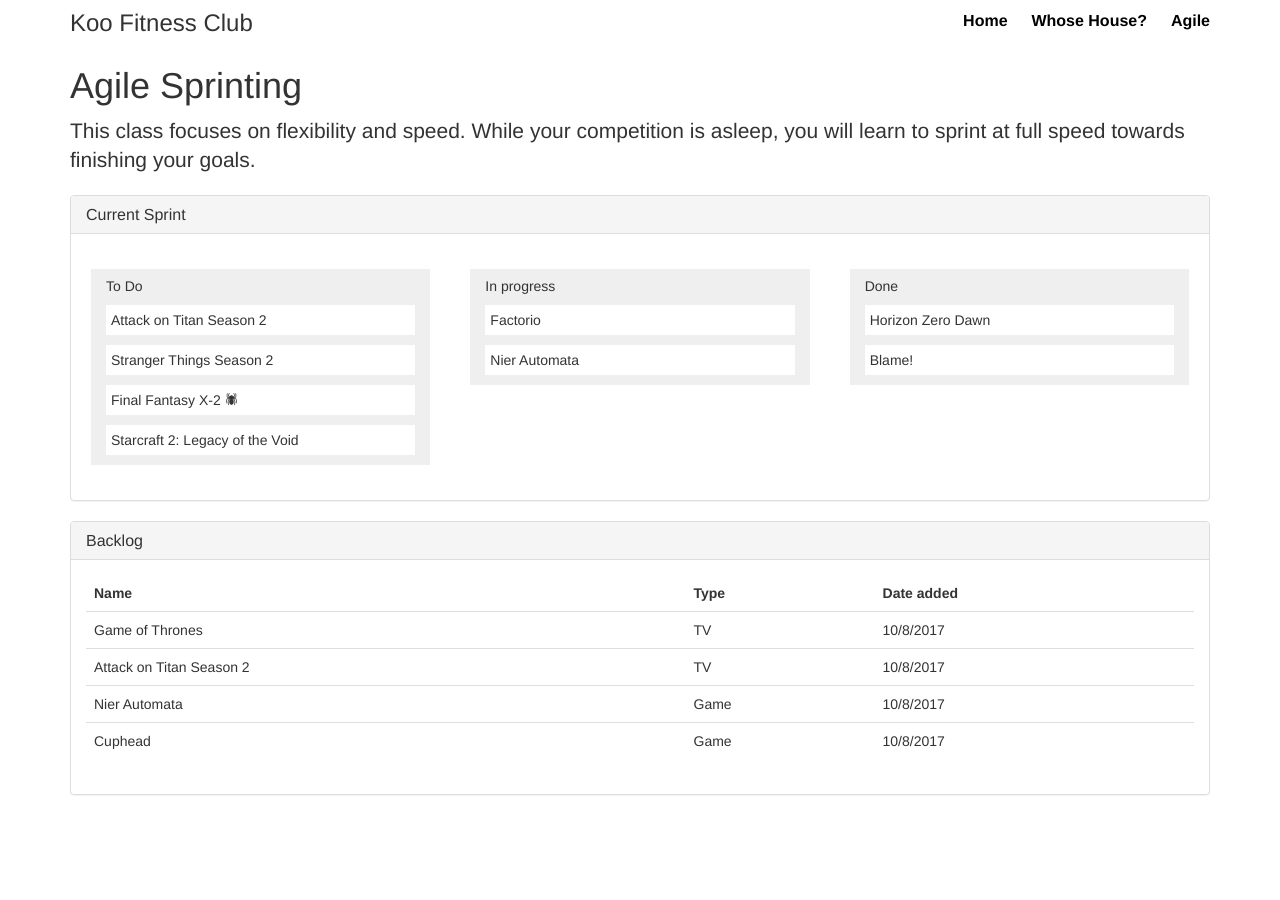
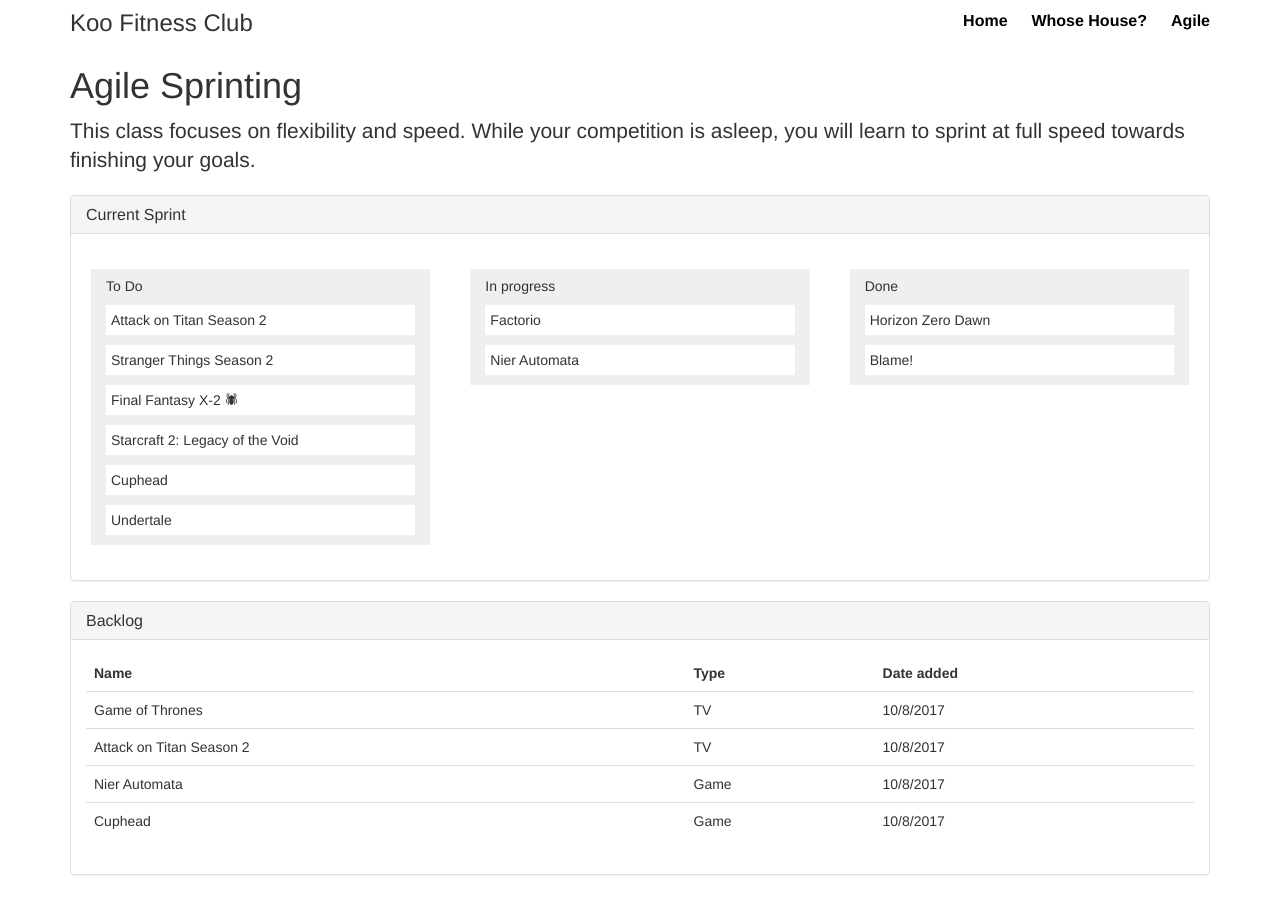
Before and after one commit to gkoo/koofitness.club, a Jekyll site: the page agile.html, which Jekyll copies as it is, in a window 1280 px wide. Built offline with Jekyll 4.4.1, drawn with Linux system fonts in a browser that asks for light colours; nearby versions of some CDN libraries; library files that are not in the unit come from our copies.

Commit message:
todo: Cuphead, Undertale

```diff
--- a/agile.html
+++ b/agile.html
@@ -65,6 +65,12 @@
                   </div>
                   <div class="sprint-task">
                     Starcraft 2: Legacy of the Void
+                  </div>
+                  <div class="sprint-task">
+                    Cuphead
+                  </div>
+                  <div class="sprint-task">
+                    Undertale
                   </div>
                 </div>
                 <div class="sprint-col col-sm-4">
```
